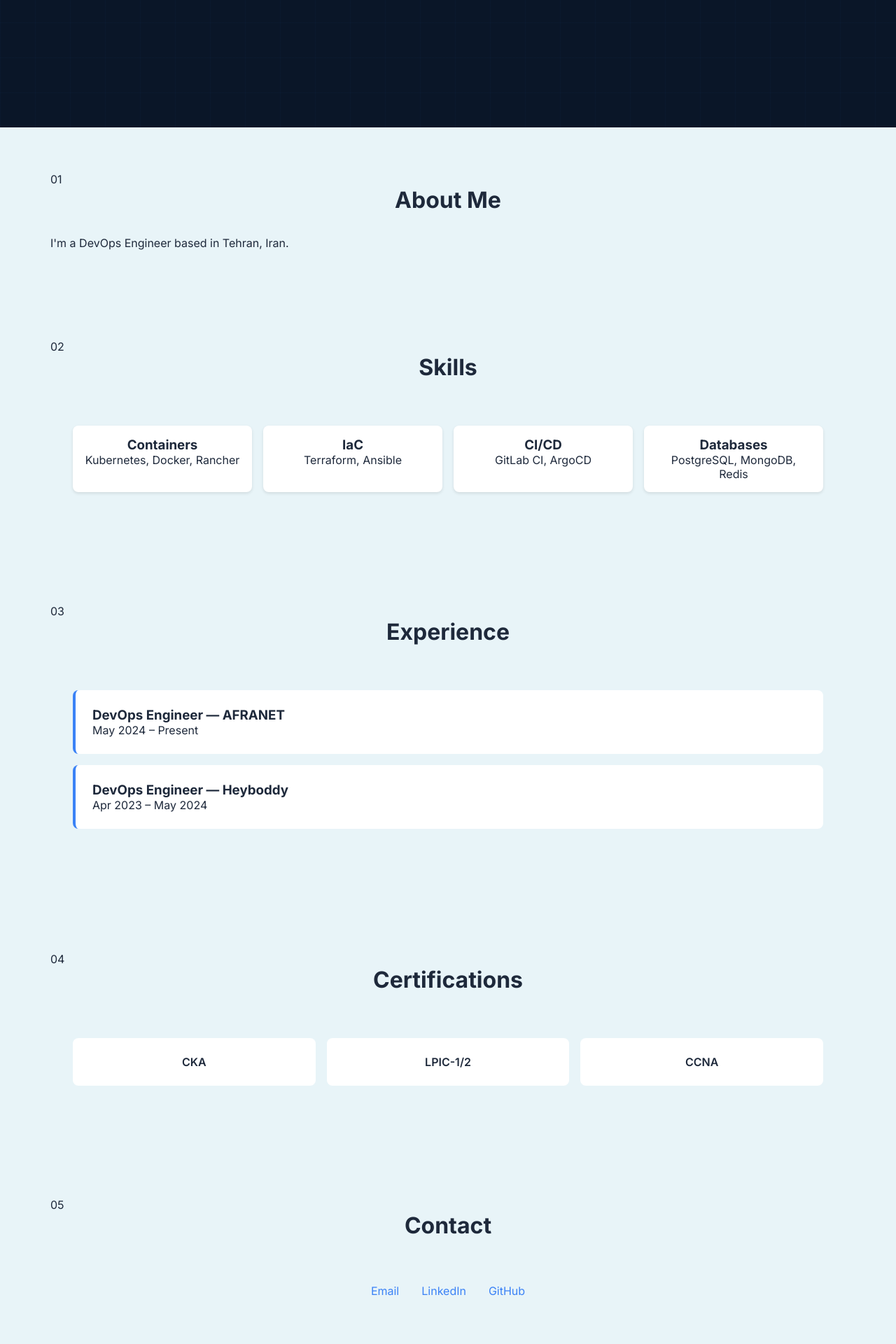
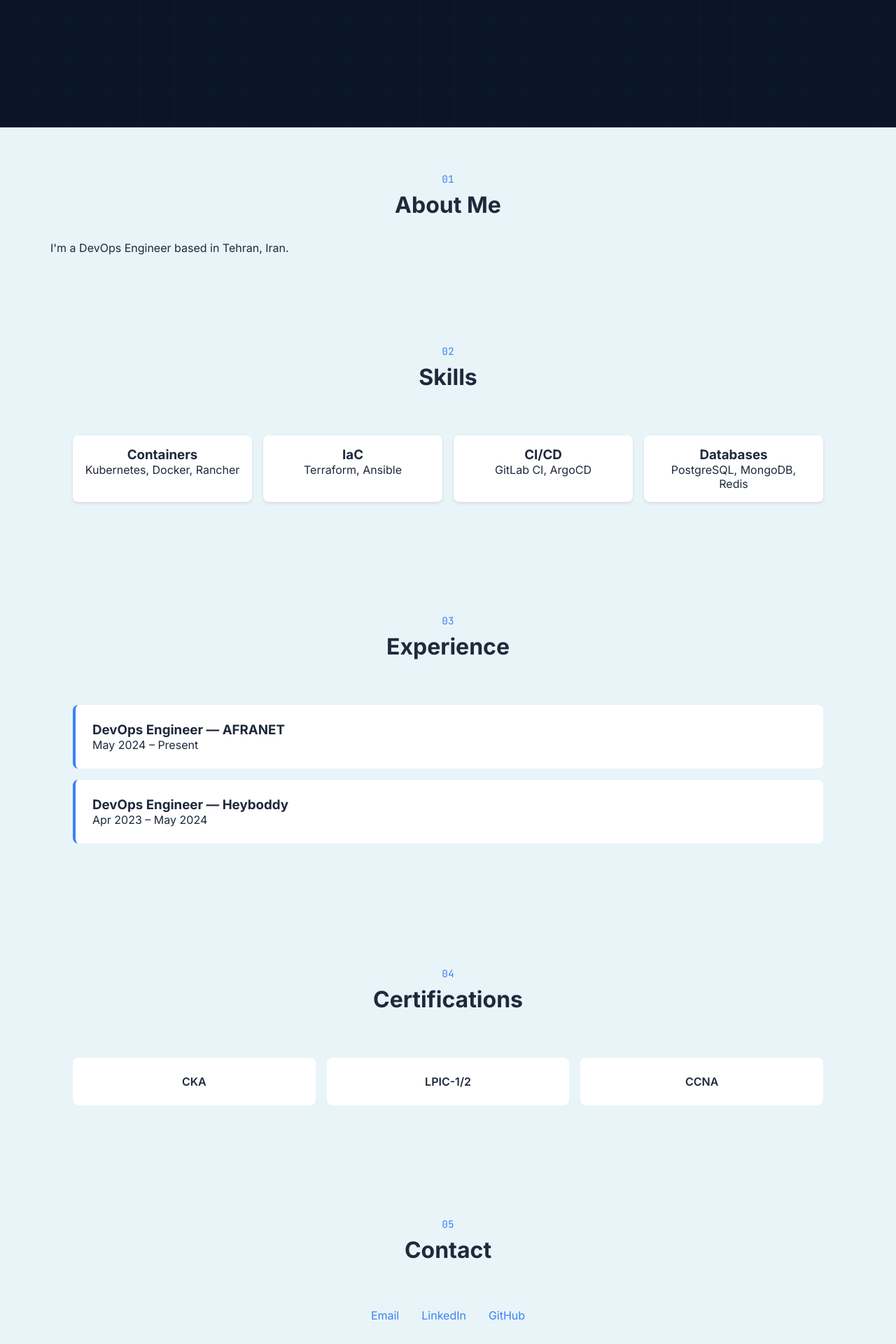
Before and after one commit to miaad-akbari/portfolio-flask, a Python web app: template templates/index.html in a window 1280 px wide. Shown: the part 618-2538 px from the top of the page at 70% size. Run offline with Jinja, Linux system fonts and the light colour scheme; the template is opened without the code that fills it, so the values that code supplies are empty.

Commit message:
Style section numbering tags

```diff
--- a/static/style.css
+++ b/static/style.css
@@ -246,3 +246,12 @@ section h2 {
     pointer-events: none;
     z-index: 0;
 }
+
+.section-tag {
+    display: block;
+    text-align: center;
+    color: var(--accent);
+    font-family: 'JetBrains Mono', monospace;
+    font-size: 0.9rem;
+    margin-bottom: 0.5rem;
+}
```
